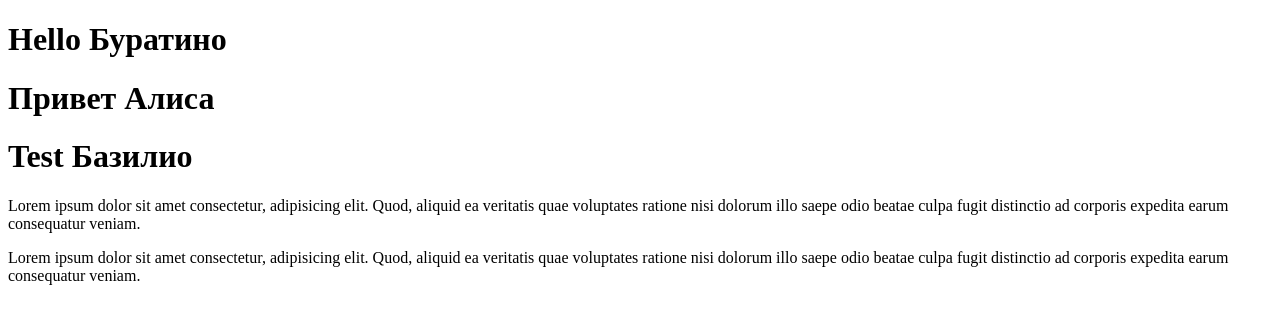
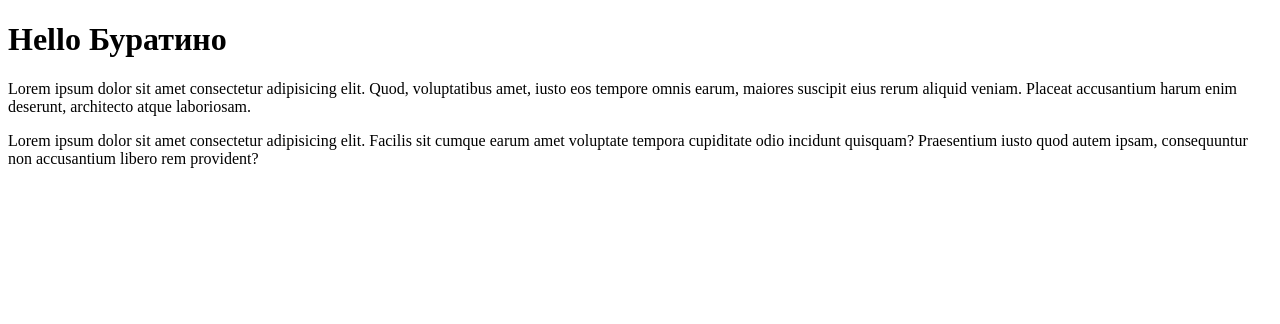
Before and after one commit to a-boyko-krg/shop-react, a React (Create React App) app: page / in a window 1280 px wide. Shown: the top 324 px of the page. Built offline with nearby package versions, Linux system fonts and the light colour scheme.

Commit message:
іменований експорт

```diff
--- /dev/null
+++ b/src/Content.tsx
@@ -0,0 +1,18 @@
+export const Content = () => {
+    return (
+        <>
+            <p>
+                Lorem ipsum dolor sit amet consectetur adipisicing elit. Quod,
+                voluptatibus amet, iusto eos tempore omnis earum, maiores
+                suscipit eius rerum aliquid veniam. Placeat accusantium harum
+                enim deserunt, architecto atque laboriosam.
+            </p>
+            <p>
+                Lorem ipsum dolor sit amet consectetur adipisicing elit. Facilis
+                sit cumque earum amet voluptate tempora cupiditate odio incidunt
+                quisquam? Praesentium iusto quod autem ipsam, consequuntur non
+                accusantium libero rem provident?
+            </p>
+        </>
+    )
+}
--- a/src/index.tsx
+++ b/src/index.tsx
@@ -1,5 +1,6 @@
 import React from 'react'
 import ReactDOM from 'react-dom/client'
+import {Content} from './Content'
 
 type TitleProps = {
     title: string
@@ -7,7 +8,7 @@ type TitleProps = {
     num?: number
 }
 
-const Title = ({title, text='Test'}: TitleProps) => {
+const Title = ({ title, text = 'Test' }: TitleProps) => {
     return (
         <h1>
             {text} {title}
@@ -15,31 +16,10 @@ const Title = ({title, text='Test'}: TitleProps) => {
     )
 }
 
-const Content = () => {
-    return (
-        <>
-            <p>
-                Lorem ipsum dolor sit amet consectetur, adipisicing elit. Quod,
-                aliquid ea veritatis quae voluptates ratione nisi dolorum illo
-                saepe odio beatae culpa fugit distinctio ad corporis expedita
-                earum consequatur veniam.
-            </p>
-            <p>
-                Lorem ipsum dolor sit amet consectetur, adipisicing elit. Quod,
-                aliquid ea veritatis quae voluptates ratione nisi dolorum illo
-                saepe odio beatae culpa fugit distinctio ad corporis expedita
-                earum consequatur veniam.
-            </p>
-        </>
-    )
-}
-
 const App = () => {
     return (
         <>
             <Title text="Hello" title="Буратино" />
-            <Title text="Привет" title="Алиса" />
-            <Title title="Базилио" />
             <Content />
         </>
     )
```
